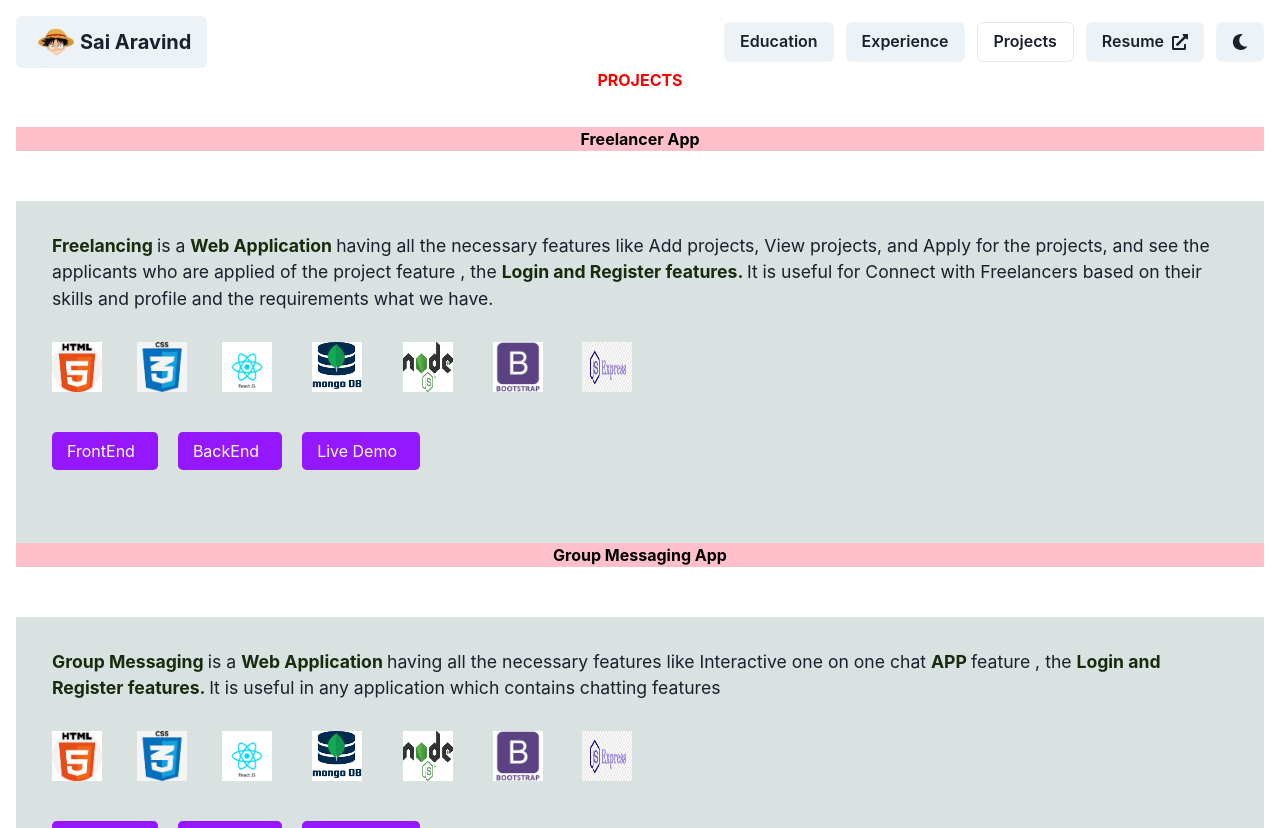
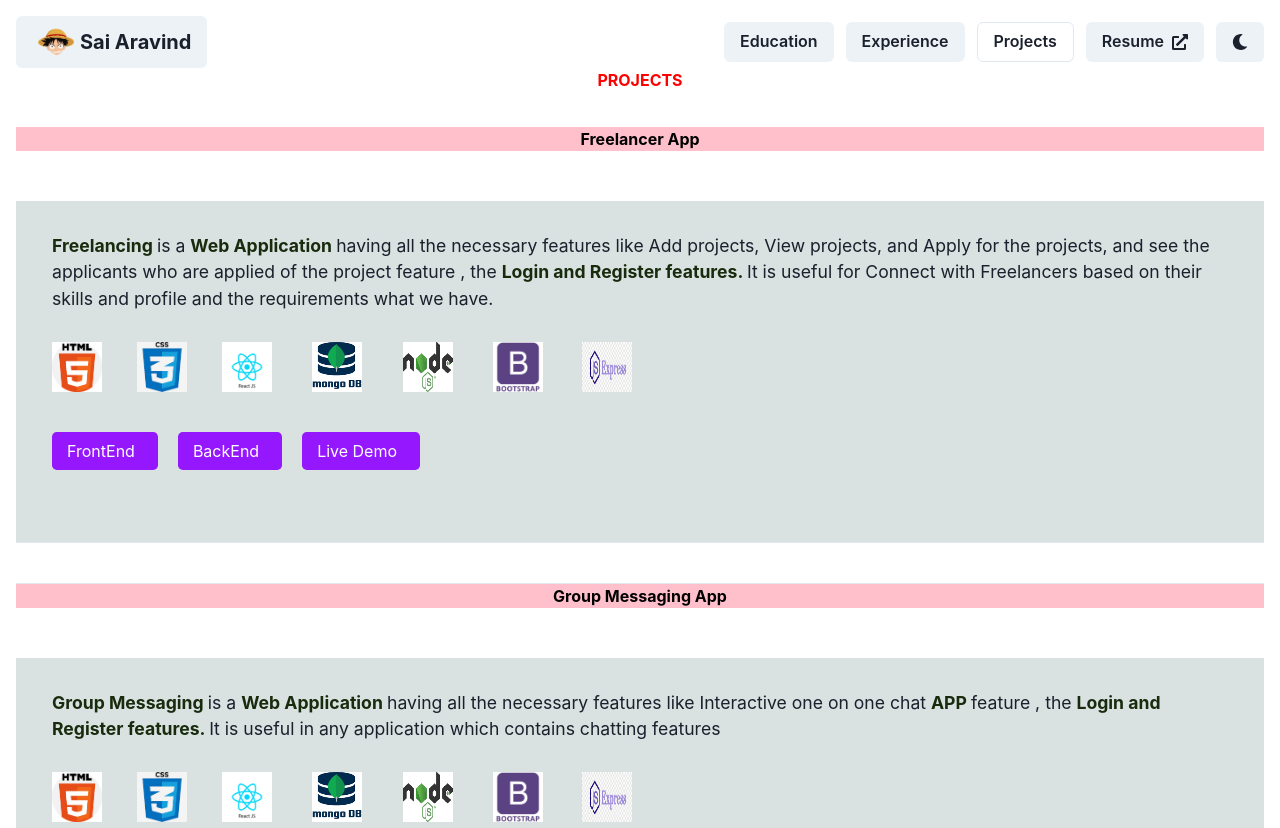
Before and after one commit to 1aravi/My-Portfolio, a React (Create React App) app: page /projects in a window 1280 px wide. Shown: the top 828 px of the page. Built offline with nearby package versions, Linux system fonts and the light colour scheme.

Commit message:
freelancing project added

```diff
--- a/src/pages/projects/projects.component.jsx
+++ b/src/pages/projects/projects.component.jsx
@@ -126,7 +126,8 @@ function ProjectPage(){
 
      {/* project 2 */}
 
-        <div style={{textAlign:"center"}}>
+
+        <div style={{textAlign:"center"}}><hr style={{marginTop:"40px"}}/>
 
           <h1 style={{background:"pink"}}><p className="title2 project1"><b><span style={{color:"black"}}>Group Messaging App </span> </b></p></h1>
         </div>
```
